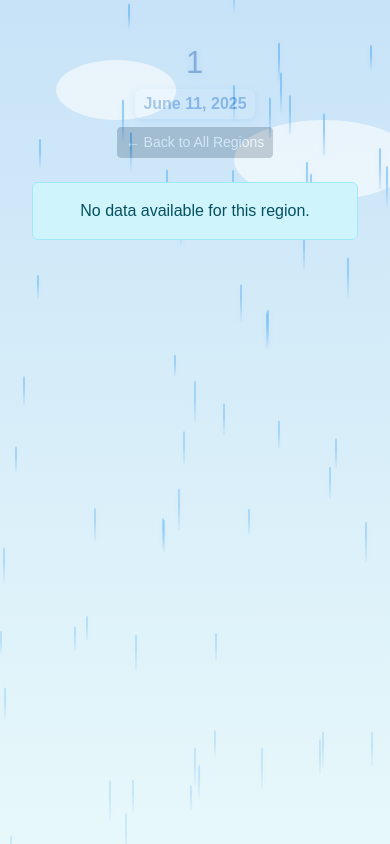
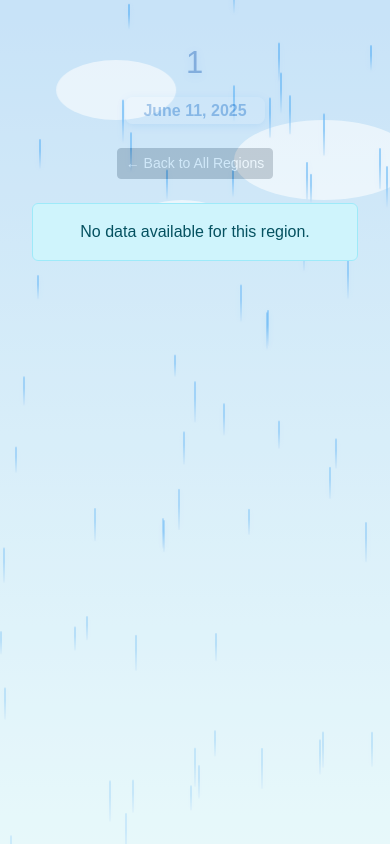
Before and after one commit to tuls13/FCP-Nation, a Flask app: page /category/1 in a window 390 px wide. Run offline with Flask 3, Linux system fonts and the light colour scheme; some libraries are stand-ins or nearby versions.

Commit message:
Update category.html

```diff
--- a/templates/category.html
+++ b/templates/category.html
@@ -95,43 +95,6 @@
       animation: rain-fall 1.1s linear infinite;
       box-shadow: 0 0 6px 0 #2196f322;
     }
-    .card {
-      border-radius: 12px;
-      box-shadow: 0 2px 8px #b3d8f6;
-    }
-    .card-body {
-      padding: 1rem 1.25rem;
-    }
-    .card-title {
-      font-size: 1.25rem;
-      font-weight: 600;
-      color: #0d47a1;
-    }
-    @media (max-width: 991.98px) {
-      .col-lg-6 {
-        flex: 0 0 100%;
-        max-width: 100%;
-      }
-    }
-    @media (max-width: 575.98px) {
-      h1 {
-        font-size: 1.3rem;
-      }
-      .date-highlight {
-        font-size: 1rem;
-        padding: 3px 8px;
-      }
-      .card-body {
-        padding: 0.75rem;
-      }
-      .card-title {
-        font-size: 1.1rem;
-      }
-      .info-box {
-        max-width: 100%;
-        font-size: 0.95rem;
-      }
-    }
   </style>
 </head>
 <body>
@@ -144,13 +107,12 @@
 
   <div class="container my-4">
     <h1 class="display-5 text-center mb-2">{{ category }}</h1>
-    <div class="mb-2 text-center">
-      <span class="date-highlight" id="gmt6-date"></span>
-    </div>
+    <h2 class="text-center mb-4" style="font-size:1.2rem; color:#0d47a1; font-weight:500;">
+      <span class="date-highlight" id="local-date" style="display:inline-block; font-size:1rem; margin-top:8px;"></span>
+    </h2>
     <div class="mb-4 text-center">
       <a href="{{ url_for('index') }}" class="btn btn-secondary btn-sm">&larr; Back to All Regions</a>
     </div>
-
     {% if station_data %}
       <div id="plots" class="row"></div>
       <script id="station-data" type="application/json">
@@ -174,10 +136,6 @@
       rainBg.appendChild(drop);
     }
 
-    function sanitizeId(name) {
-      return name.replace(/\W/g, '_').replace(/_+/g, '_');
-    }
-
     // Plot rendering
     const stationData = JSON.parse(document.getElementById('station-data')?.textContent || '{}');
     if (Object.keys(stationData).length) {
@@ -190,14 +148,12 @@
 
         const cardBody = document.createElement('div');
         cardBody.className = 'card-body';
-
-        const plotId = `plot-${sanitizeId(name)}`;
-
-        cardBody.innerHTML =
-          `<h5 class="card-title">${name}</h5>
-          ${info.river ? `<div class="text-muted" style="font-size:0.95rem;">River: ${info.river}</div>` : ''}
-          ${info.danger_level !== null && info.danger_level !== undefined ? `<p class="text-danger fw-bold">Danger Level: ${info.danger_level.toFixed(2)} m</p>` : '<p class="text-muted">Danger Level: Not Available</p>'}
-          <div id="${plotId}" style="height:350px;"></div>`;
+        cardBody.innerHTML = `
+          <h5 class="card-title">${name}</h5>
+          ${info.river ? `<div class="text-muted" style="font-size:0.95rem; margin-bottom:8px;">River: ${info.river}</div>` : ''}
+          ${info.danger_level ? `<p class="card-text text-warning">Danger Level: ${info.danger_level} m</p>` : ''}
+          <div id="plot-${name.replace(/\W/g, '_')}"></div>
+        `;
 
         card.appendChild(cardBody);
         col.appendChild(card);
@@ -207,74 +163,69 @@
           const dates = info.data.map(d => d.date);
           const levels = info.data.map(d => d.water_level);
 
-          const dangerLevel = info.danger_level;
+          // Prepare filled area y-values (water level above danger level, else danger level)
+          const fillY = levels.map(lvl => lvl > info.danger_level ? lvl : info.danger_level);
 
           const traces = [
             {
               x: dates,
               y: levels,
-              type: 'scatter',
               mode: 'lines+markers',
               name: 'Water Level',
+              marker: { color: '#0d6efd' },
               line: { color: '#0d6efd', shape: 'spline' },
-              marker: { color: '#0d6efd', size: 6 },
-              hovertemplate: '<b>Date:</b> %{x}<br><b>Water Level:</b> %{y:.2f} m<extra></extra>'
+              hovertemplate: '%{x}<br>Water Level: %{y} m<extra></extra>'
+            },
+            {
+              x: dates.concat(dates.slice().reverse()),
+              y: fillY.concat(Array(dates.length).fill(info.danger_level)),
+              fill: 'toself',
+              fillcolor: 'rgba(255, 165, 0, 0.2)',  // light orange, low opacity
+              line: { width: 0 },
+              hoverinfo: 'skip',
+              showlegend: false,
+              type: 'scatter',
+              name: 'Above Danger Level Area'
             }
           ];
 
-          if (dangerLevel !== null && dangerLevel !== undefined) {
-            // Danger level constant line
+          if (info.danger_level !== null) {
             traces.push({
               x: dates,
-              y: Array(dates.length).fill(dangerLevel),
-              type: 'scatter',
+              y: Array(dates.length).fill(info.danger_level),
               mode: 'lines',
               name: 'Danger Level',
-              line: { color: 'orange', dash: 'dash', width: 2 },
-              hovertemplate: '<b>Danger Level:</b> %{y:.2f} m<extra></extra>'
-            });
-
-            // Fill area above danger level
-            const fillY = levels.map(y => (y > dangerLevel ? y : dangerLevel));
-
-            traces.push({
-              x: dates,
-              y: fillY,
-              type: 'scatter',
-              mode: 'lines',
-              name: 'Above Danger Level',
-              line: { color: 'rgba(255,165,0,0)' },  // invisible line
-              fill: 'tonexty',
-              fillcolor: 'rgba(255,165,0,0.3)', // light orange fill with transparency
-              hoverinfo: 'skip'
+              line: { color: 'orange', dash: 'dash' }
             });
           }
 
-          Plotly.newPlot(plotId, traces, {
-            margin: { t: 20, b: 40, l: 50, r: 20 },
-            yaxis: { title: 'Water Level (m)', automargin: true, tickformat: ".2f" },
-            xaxis: { title: 'Date', automargin: true },
-            legend: {
-                orientation: "h",
-                yanchor: "bottom",
-                y: 1.02,
-                xanchor: "right",
-                x: 1
-            },
-            responsive: true
+          const shortDates = dates.map(dateStr => {
+            const d = new Date(dateStr);
+            const day = d.getDate().toString().padStart(2, '0');
+            const month = d.toLocaleString('en-US', { month: 'short' });
+            return `${day} ${month}`;
           });
+
+          Plotly.newPlot(`plot-${name.replace(/\W/g, '_')}`, traces, {
+            title: '',
+            xaxis: { title: 'Date', tickvals: dates, ticktext: shortDates },
+            yaxis: { title: 'Water Level (m)' },
+            height: 350,
+            margin: { t: 20, r: 20, b: 40, l: 50 }
+          }, {
+            responsive: true,
+            displaylogo: false,
+            toImageButtonOptions: { format: 'png', filename: `water_level_${name.replace(/\W/g, '_')}` }
+          });
+        } else {
+          cardBody.innerHTML += `<p class="text-danger">No data available for ${name}.</p>`;
         }
       }
     }
 
-    // Show current date in GMT+6 (Bangladesh Standard Time)
-    function getGMT6DateString() {
-      const now = new Date();
-      // Get UTC time in ms, then add 6 hours in ms
-      const gmt6 = new Date(now.getTime() + (6 * 60 - now.getTimezoneOffset()) * 60000);
-      return gmt6.toLocaleDateString('en-US', { year: 'numeric', month: 'long', day: 'numeric' });
-    }
-    document.getElementById('gmt6-date').textContent = getGMT6DateString();
+    // Show user's local date in the sub header
+    document.getElementById('local-date').textContent =
+      new Date().toLocaleDateString(undefined, { year: 'numeric', month: 'long', day: 'numeric' });
   </script>
   <script src="https://cdn.jsdelivr.net/npm/bootstrap@5.3.2/dist/js/bootstrap.bundle.min.js"></script>
 </body>
```
